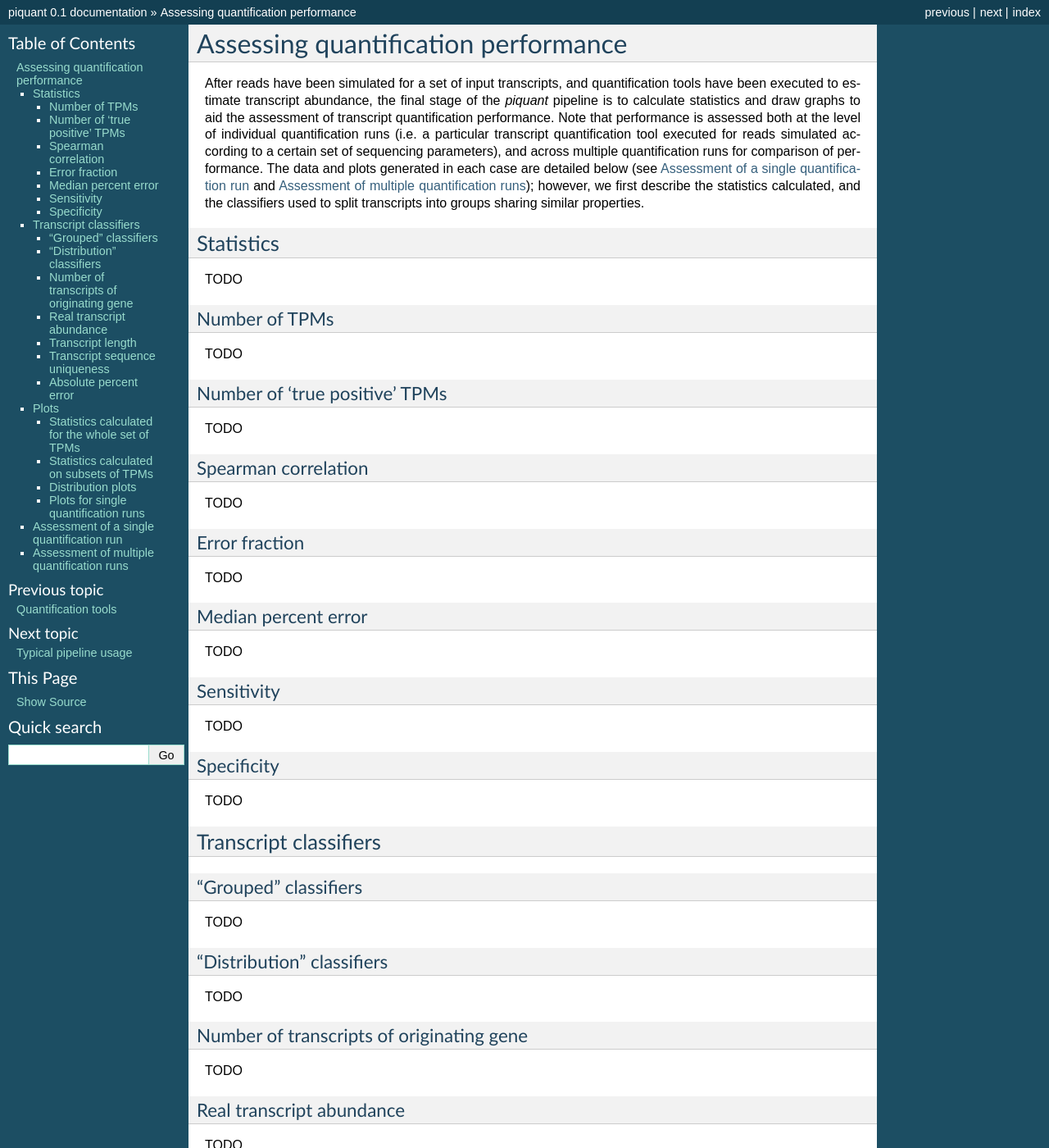
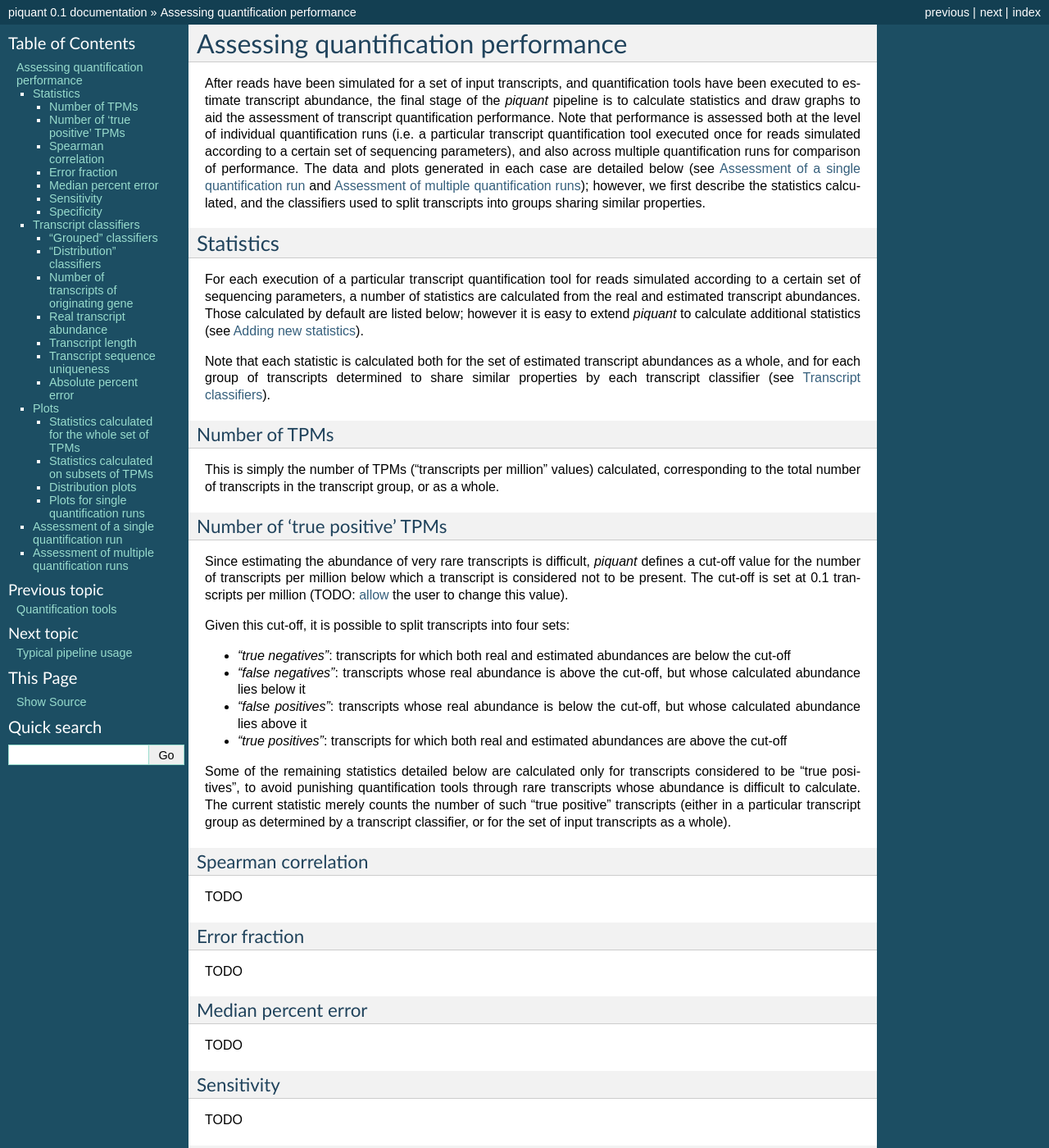
Before and after one commit to lweasel/piquant, a Sphinx documentation site: the page built from docs/assessment.rst, in a window 1280 px wide and 1400 px high. Shown: the whole window at 82% size. Built offline with Sphinx 7.4.7, drawn with Linux system fonts in a browser that asks for light colours.

Commit message:
Add sections for "Number of TPMs" and "Number of 'true positive' TPMs" statistics.

```diff
--- a/docs/assessment.rst
+++ b/docs/assessment.rst
@@ -1,24 +1,35 @@
 Assessing quantification performance
 ====================================
 
-After reads have been simulated for a set of input transcripts, and quantification tools have been executed to estimate transcript abundance, the final stage of the *piquant* pipeline is to calculate statistics and draw graphs to aid the assessment of transcript quantification performance. Note that performance is assessed both at the level of individual quantification runs (i.e. a particular transcript quantification tool executed for reads simulated according to a certain set of sequencing parameters), and across multiple quantification runs for comparison of performance. The data and plots generated in each case are detailed below (see :ref:`assessment-single-run` and :ref:`assessment-multiple-runs`); however, we first describe the statistics calculated, and the classifiers used to split transcripts into groups sharing similar properties.
+After reads have been simulated for a set of input transcripts, and quantification tools have been executed to estimate transcript abundance, the final stage of the *piquant* pipeline is to calculate statistics and draw graphs to aid the assessment of transcript quantification performance. Note that performance is assessed both at the level of individual quantification runs (i.e. a particular transcript quantification tool executed once for reads simulated according to a certain set of sequencing parameters), and also across multiple quantification runs for comparison of performance. The data and plots generated in each case are detailed below (see :ref:`assessment-single-run` and :ref:`assessment-multiple-runs`); however, we first describe the statistics calculated, and the classifiers used to split transcripts into groups sharing similar properties.
 
 .. _assessment-statistics:
 
 Statistics
 ----------
 
-TODO
+For each execution of a particular transcript quantification tool for reads simulated according to a certain set of sequencing parameters, a number of statistics are calculated from the real and estimated transcript abundances. Those calculated by default are listed below; however it is easy to extend *piquant* to calculate additional statistics (see :ref:`extending-adding-new-statistics`).
+
+Note that each statistic is calculated both for the set of estimated transcript abundances as a whole, and for each group of transcripts determined to share similar properties by each transcript classifier (see :ref:`assessment-transcript-classifiers`).
 
 Number of TPMs
 ^^^^^^^^^^^^^^
 
-TODO
+This is simply the number of TPMs ("transcripts per million" values) calculated, corresponding to the total number of transcripts in the transcript group, or as a whole.
 
 Number of 'true positive' TPMs
 ^^^^^^^^^^^^^^^^^^^^^^^^^^^^^^
 
-TODO
+Since estimating the abundance of very rare transcripts is difficult, *piquant* defines a cut-off value for the number of transcripts per million below which a transcript is considered not to be present. The cut-off is set at 0.1 transcripts per million (TODO: `allow <://github.com/lweasel/piquant/issues/26>`_ the user to change this value).
+
+Given this cut-off, it is possible to split transcripts into four sets:
+
+* *"true negatives"*: transcripts for which both real and estimated abundances are below the cut-off
+* *"false negatives"*: transcripts whose real abundance is above the cut-off, but whose calculated abundance lies below it
+* *"false positives"*: transcripts whose real abundance is below the cut-off, but whose calculated abundance lies above it
+* *"true positives"*: transcripts for which both real and estimated abundances are above the cut-off
+
+Some of the remaining statistics detailed below are calculated only for transcripts considered to be "true positives", to avoid punishing quantification tools through rare transcripts whose abundance is difficult to calculate. The current statistic merely counts the number of such "true positive" transcripts (either in a particular transcript group as determined by a transcript classifier, or for the set of input transcripts as a whole).
 
 Spearman correlation
 ^^^^^^^^^^^^^^^^^^^^
--- a/docs/extending.rst
+++ b/docs/extending.rst
@@ -10,6 +10,8 @@
 
 TODO.
 
+.. _extending-adding-new-statistics:
+
 Adding new statistics
 ---------------------
 
```
